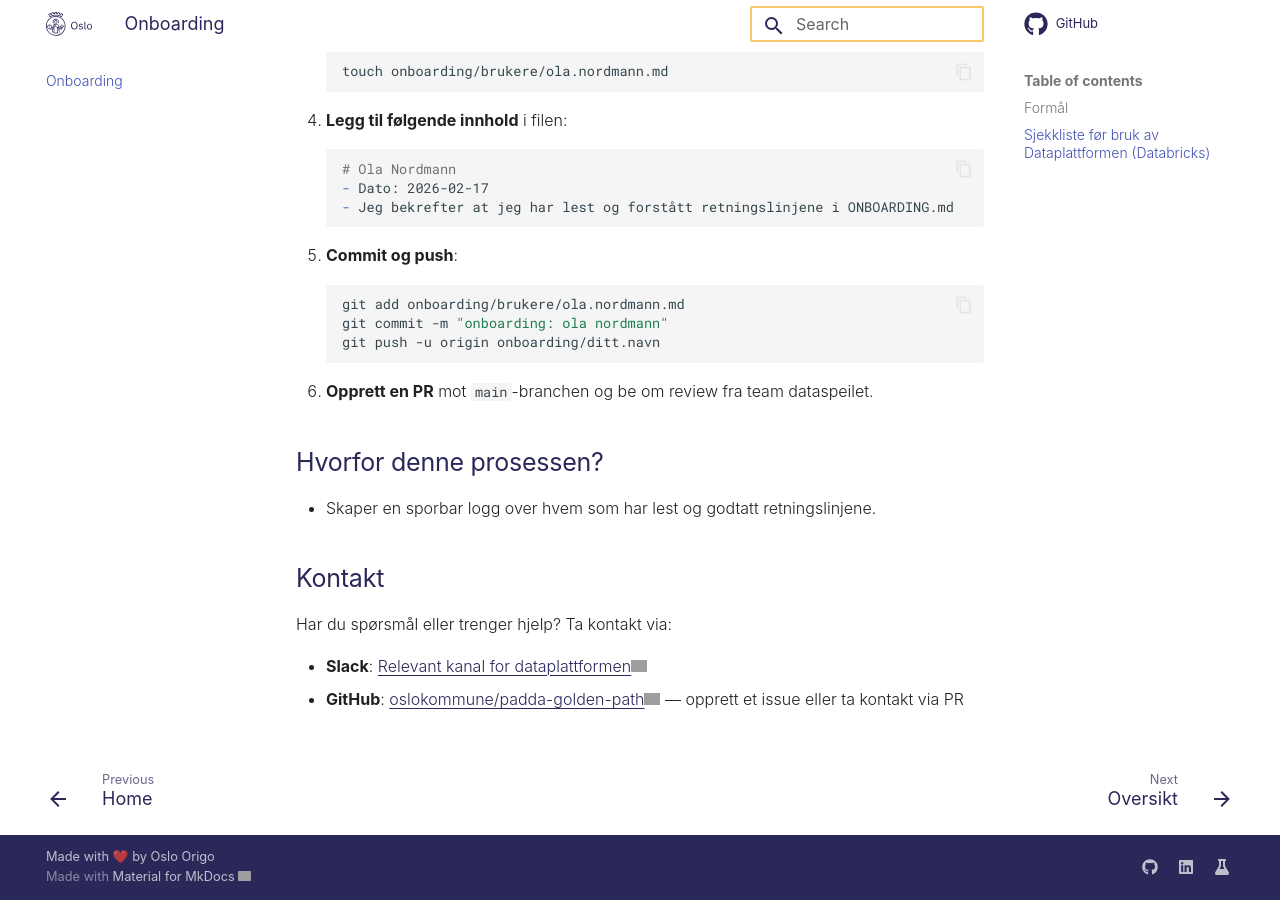
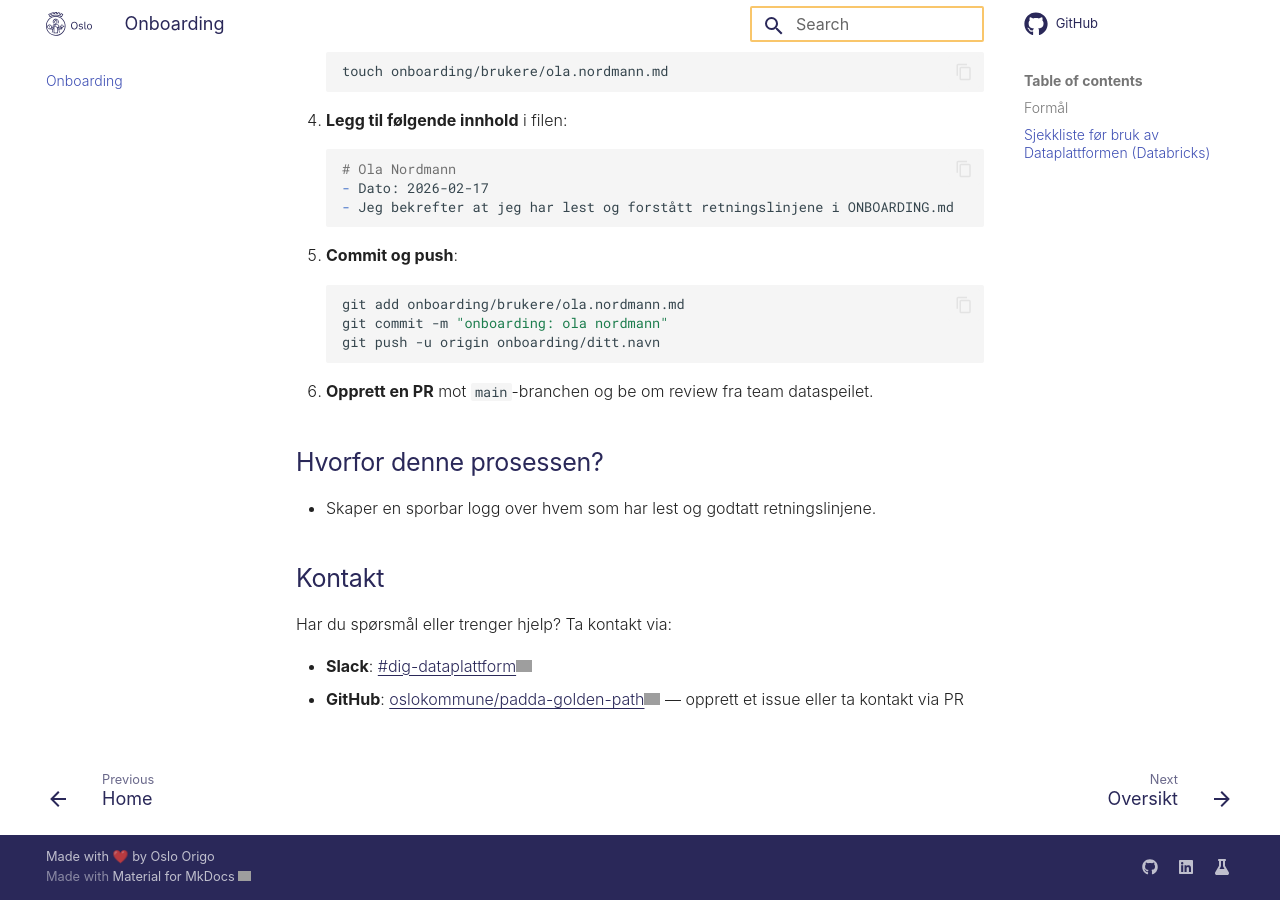
Before and after one commit to oslokommune/padda-golden-path, an MkDocs documentation site: the page built from docs/ONBOARDING.md, in a window 1280 px wide and 900 px high, scrolled down 1325 px, cut to the strip 0-900 px from the top of the window. Built offline with MkDocs 1.6.1 and Material for MkDocs 9.7.7, drawn with Linux system fonts in a browser that asks for light colours; comment, search, counter and statistics services are not loaded; grey boxes are pictures that could not be loaded.

Commit message:
bedre info

```diff
--- a/docs/ONBOARDING.md
+++ b/docs/ONBOARDING.md
@@ -66,5 +66,5 @@ For å få tilgang til Padda dataplattform må du bekrefte at du har lest og for
 
 Har du spørsmål eller trenger hjelp? Ta kontakt via:
 
-- **Slack**: [Relevant kanal for dataplattformen](https://oslokommune.slack.com/archives/C01SFNFEXK7)
+- **Slack**: [#dig-dataplattform](https://oslokommune.slack.com/archives/C01SFNFEXK7)
 - **GitHub**: [oslokommune/padda-golden-path](https://github.com/oslokommune/padda-golden-path) — opprett et issue eller ta kontakt via PR
```
